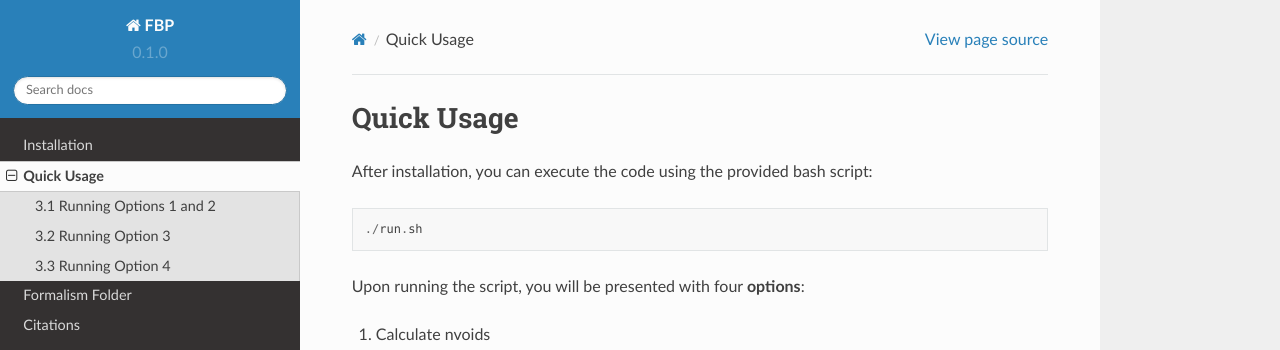
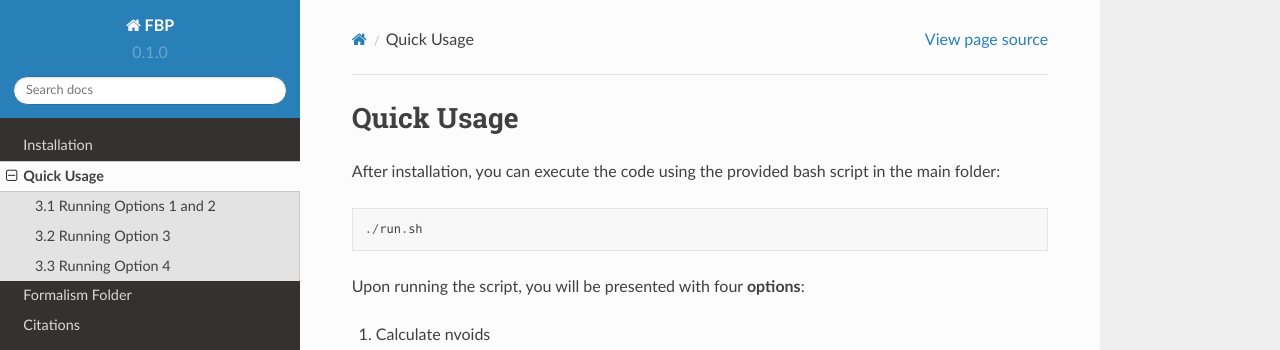
Before and after one commit to elenaferga/FBP, a Sphinx documentation site: the page built from docs/source/usage.rst, in a window 1280 px wide and 900 px high. Shown: the top 350 px of the window. Built offline with Sphinx 7.4.7 and the Read the Docs theme 2.0.0, drawn with Linux system fonts in a browser that asks for light colours.

Commit message:
Update usage.rst

```diff
--- a/docs/source/usage.rst
+++ b/docs/source/usage.rst
@@ -1,7 +1,7 @@
 Quick Usage
 ==========
 
-After installation, you can execute the code using the provided bash script::
+After installation, you can execute the code using the provided bash script in the main folder::
 
     ./run.sh
 
```
